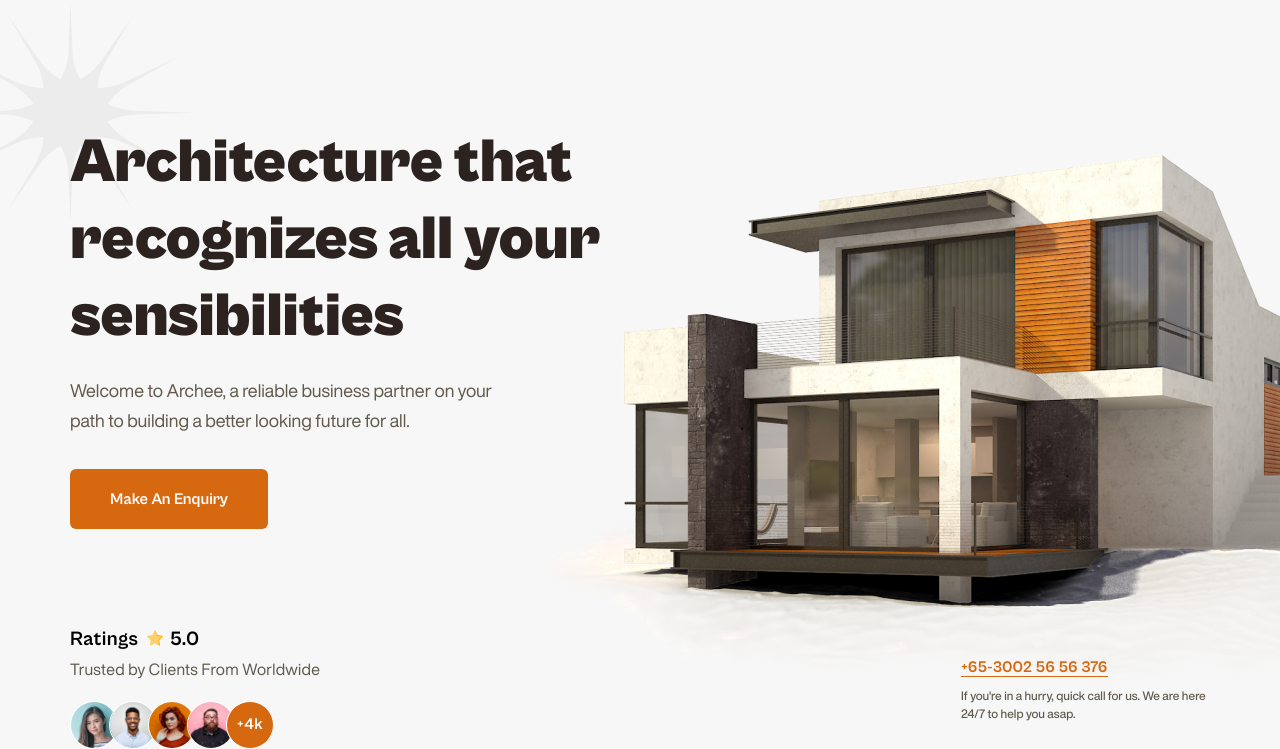
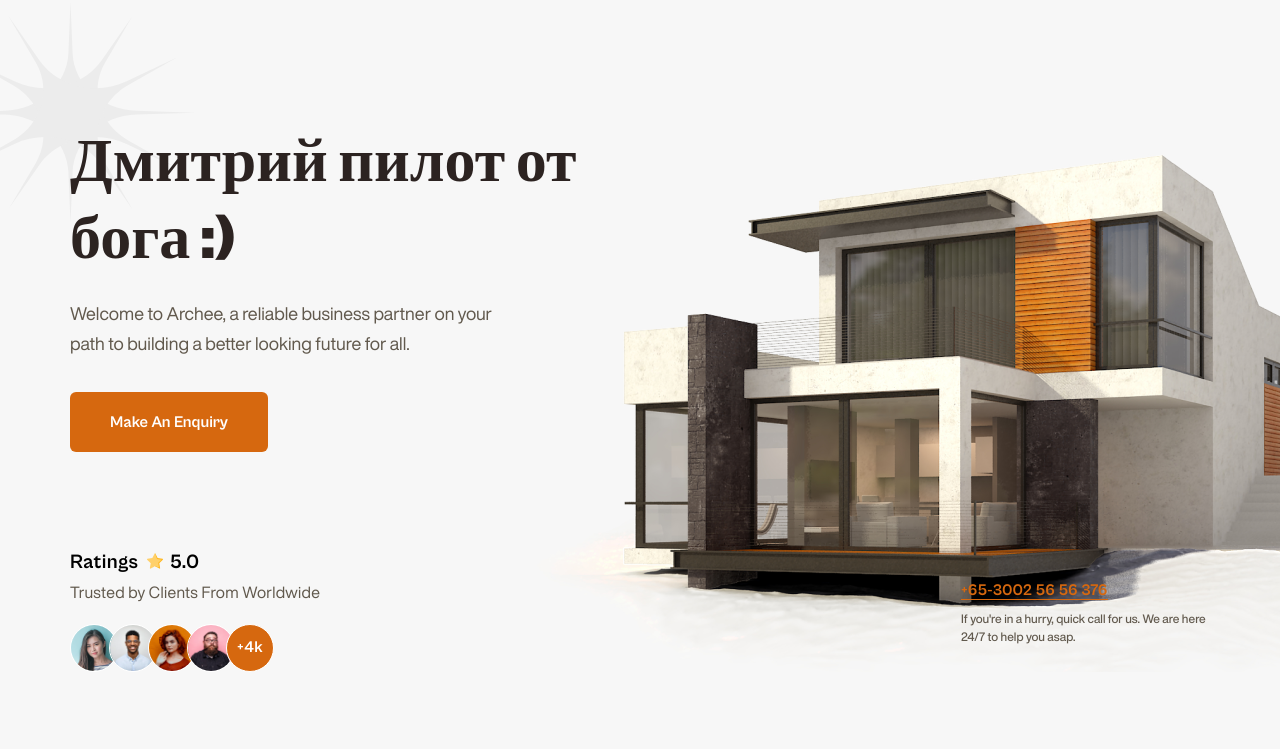
Before and after one commit to webvalery/archee, a website: page src/html/index.html in a window 1280 px wide. Shown: the part 84-833 px from the top of the page. After the commit the page ends 800 px from the top, so only its background shows below. Drawn offline with nearby package versions, Linux system fonts and the light colour scheme; files that its build step writes are made by us from their sources; files whose address does not match are found by name.

Commit message:
01.02-2022

```diff
--- a/src/html/chunk/promo.html
+++ b/src/html/chunk/promo.html
@@ -1,7 +1,7 @@
 <section class="promo">
   <div class="wrapper">
     <div class="decoration__cont">
-      <h1 class="promo__title">Architecture that recognizes all your sensibilities</h1>
+      <h1 class="promo__title">Дмитрий пилот от бога :)</h1>
       <p class="promo__text">
         Welcome to Archee, a reliable business partner on your path to building a better looking future for all.
       </p>
```
